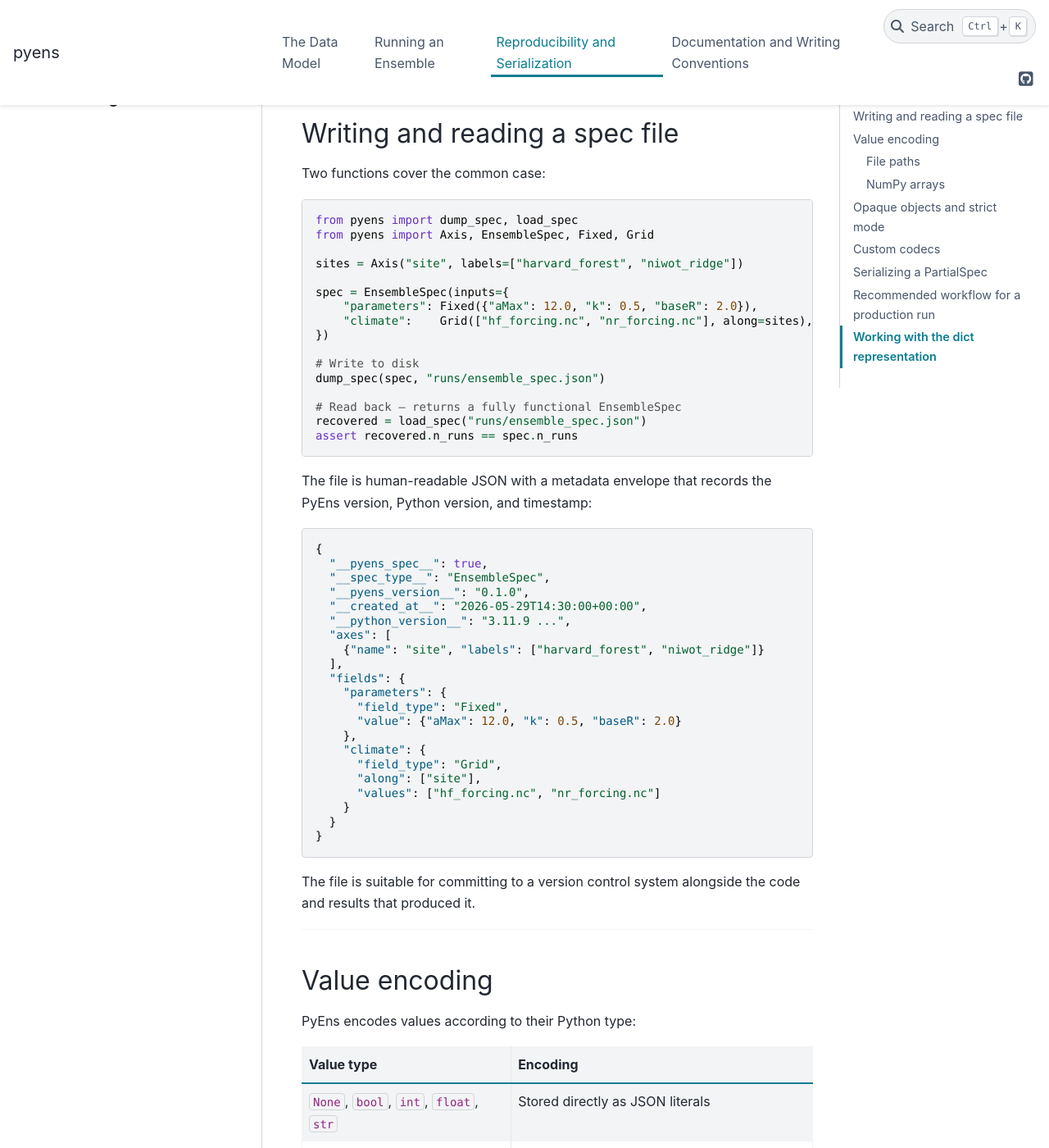
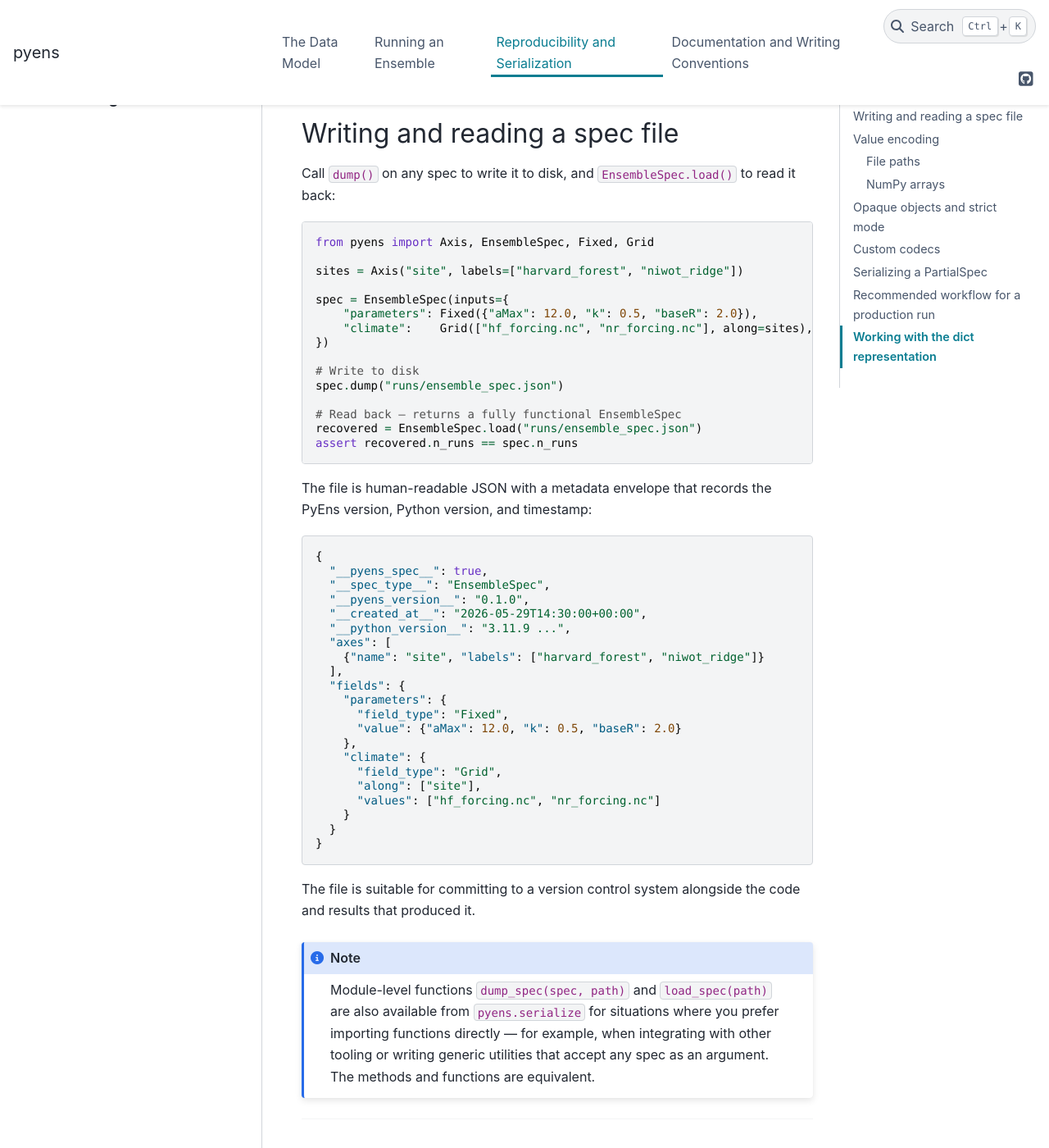
Before and after one commit to arob5/PyEns, a Sphinx documentation site: the page built from docs/user_guide/reproducibility.md, in a window 1280 px wide and 1400 px high, scrolled down 370 px. Shown: the whole window at 82% size. Built offline with Sphinx 7.4.7 and the PyData theme 0.15.4, drawn with Linux system fonts in a browser that asks for light colours; some of the changed text lies outside the part shown.

Commit message:
Update reproducibility docs to use dump/load methods as primary API

````diff
--- a/docs/user_guide/reproducibility.md
+++ b/docs/user_guide/reproducibility.md
@@ -10,10 +10,10 @@ and offers guidance on building a reproducible workflow around PyEns.
 
 ## Writing and reading a spec file
 
-Two functions cover the common case:
+Call `dump()` on any spec to write it to disk, and `EnsembleSpec.load()` to
+read it back:
 
 ```python
-from pyens import dump_spec, load_spec
 from pyens import Axis, EnsembleSpec, Fixed, Grid
 
 sites = Axis("site", labels=["harvard_forest", "niwot_ridge"])
@@ -24,10 +24,10 @@ spec = EnsembleSpec(inputs={
 })
 
 # Write to disk
-dump_spec(spec, "runs/ensemble_spec.json")
+spec.dump("runs/ensemble_spec.json")
 
 # Read back — returns a fully functional EnsembleSpec
-recovered = load_spec("runs/ensemble_spec.json")
+recovered = EnsembleSpec.load("runs/ensemble_spec.json")
 assert recovered.n_runs == spec.n_runs
 ```
 
@@ -61,6 +61,14 @@ version, Python version, and timestamp:
 The file is suitable for committing to a version control system alongside the
 code and results that produced it.
 
+:::{note}
+Module-level functions `dump_spec(spec, path)` and `load_spec(path)` are also
+available from `pyens.serialize` for situations where you prefer importing
+functions directly — for example, when integrating with other tooling or writing
+generic utilities that accept any spec as an argument. The methods and functions
+are equivalent.
+:::
+
 ---
 
 ## Value encoding
@@ -92,8 +100,8 @@ spec = EnsembleSpec(inputs={
         along=sites,
     ),
 })
-dump_spec(spec, "spec.json")
-recovered = load_spec("spec.json")
+spec.dump("spec.json")
+recovered = EnsembleSpec.load("spec.json")
 # Values are Path objects, not strings
 ```
 
@@ -137,14 +145,14 @@ class name:
 This is enough information to identify what was used, even if the exact object
 cannot be reconstructed.
 
-**By default, `load_spec` raises `SerializationError` for unknown-tagged
-values**, because loading a spec with unresolvable values produces an incomplete
-spec that would silently produce wrong inputs. Pass `strict=False` to allow
-loading anyway — unknown values are replaced by their repr string:
+**By default, `load()` raises `SerializationError` for unknown-tagged values**,
+because loading a spec with unresolvable values produces an incomplete spec that
+would silently produce wrong inputs. Pass `strict=False` to allow loading anyway
+— unknown values are replaced by their repr string:
 
 ```python
 # For logging / auditing only — not for re-running:
-spec = load_spec("spec.json", strict=False)
+spec = EnsembleSpec.load("spec.json", strict=False)
 ```
 
 To enable full round-tripping for custom types, register a
@@ -177,11 +185,11 @@ register_codec(ParameterSetCodec())
 ```
 
 After registration, `ParameterSet` values in `Fixed` and `Grid` fields will
-round-trip through `dump_spec` / `load_spec` exactly.
+round-trip through `dump()` and `load()` exactly.
 
-Register codecs before calling `dump_spec` or `load_spec`. A good place to
-register them is at module import time in the same file that defines your
-model or parameter types.
+Register codecs before calling `dump()` or `load()`. A good place to register
+them is at module import time in the same file that defines your model or
+parameter types.
 
 ---
 
@@ -242,7 +250,7 @@ git commit -m "Save spec for baseline ensemble (paper Fig. 3)"
 **4. Verify later**
 
 ```python
-spec = load_spec("runs/2026-05-29_baseline/spec.json")
+spec = EnsembleSpec.load("runs/2026-05-29_baseline/spec.json")
 print(spec.describe())
 ```
 
````
Also changed, not shown: other parts of docs/user_guide/reproducibility.md (+3 -3 lines).
